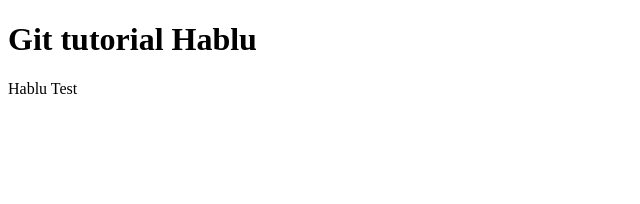
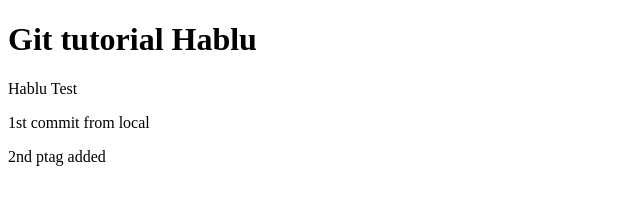
Before and after one commit to shiblyahmed28/git-project-hablu, a plain HTML site: page index.html in a window 1280 px wide. Shown: the whole page, without its empty margins (0-640 px from the left). Drawn offline with Linux system fonts and the light colour scheme.

Commit message:
2nd commit

```diff
--- a/index.html
+++ b/index.html
@@ -11,5 +11,7 @@
 </head>
 <body>
     <p> Hablu Test</p>
+    <p>1st commit from local</p>
+    <p>2nd ptag added</p>
 </body>
 </html>
```
